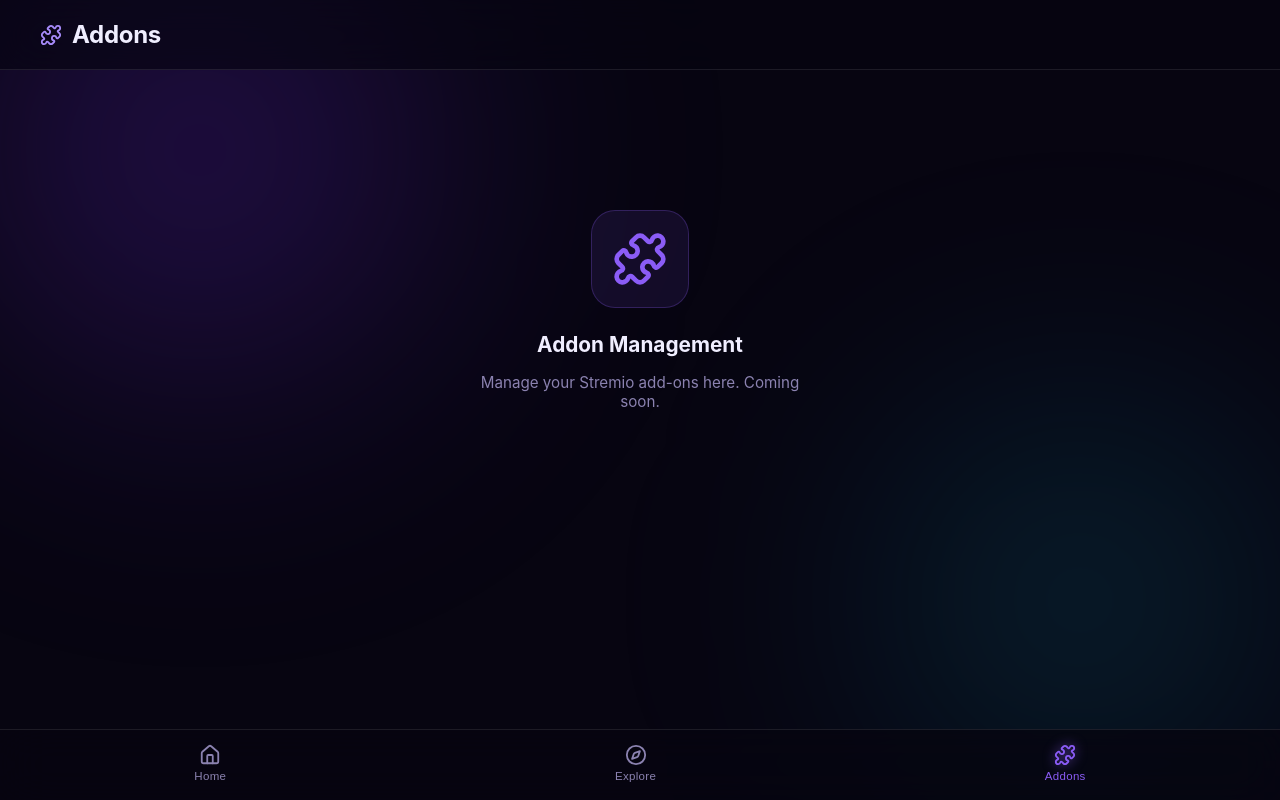
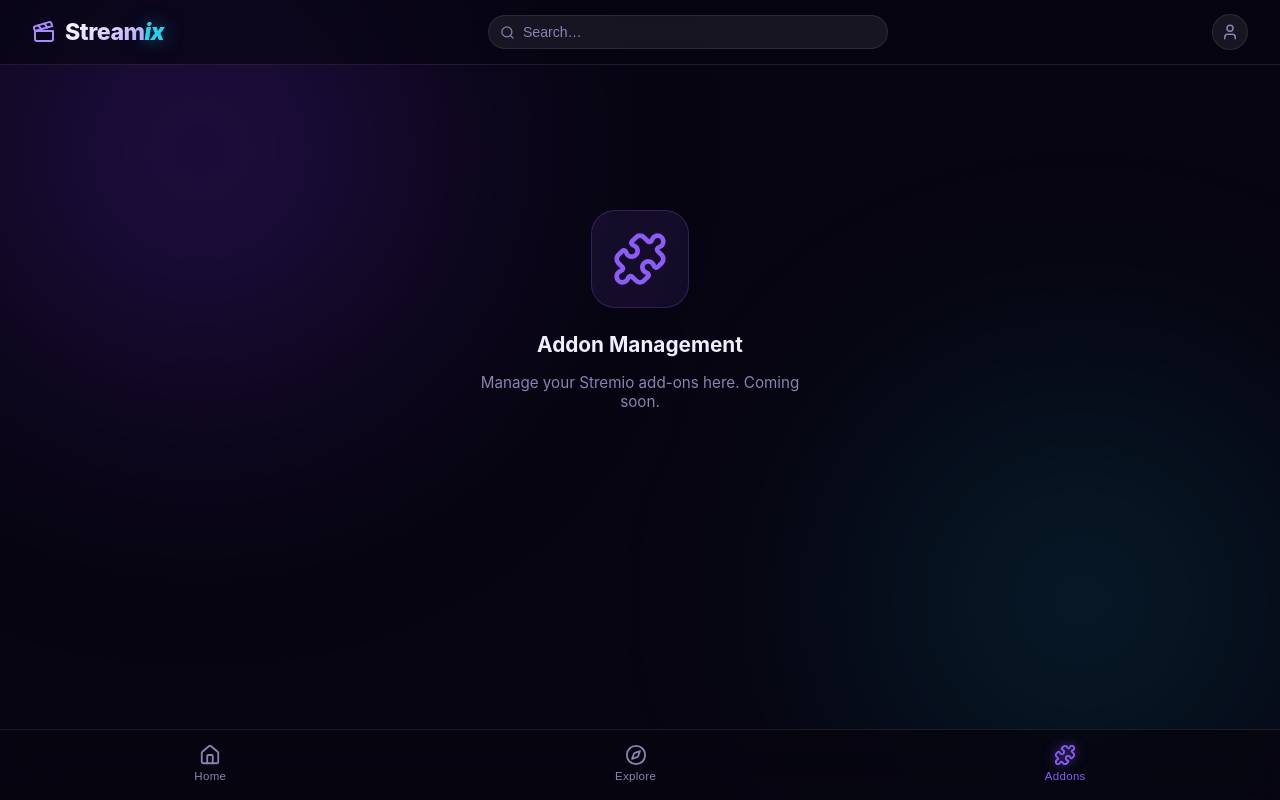
Before and after one commit to firdausyusofs/streamix, a React (Vite) app: page /addons in a window 1280 px wide. Built offline with nearby package versions, Linux system fonts and the light colour scheme.

Commit message:
feat: add header, search input

```diff
--- a/src/App.css
+++ b/src/App.css
@@ -140,7 +140,7 @@
   left: 0;
   width: 100%;
   z-index: 100;
-  padding: 20px 40px;
+  padding: 14px 32px;
   background: rgba(7, 5, 17, 0.65);
   backdrop-filter: blur(20px);
   -webkit-backdrop-filter: blur(20px);
@@ -148,18 +148,52 @@
   box-sizing: border-box;
 }
 
-header h1 {
-  margin: 0;
-  font-size: 1.75rem;
+.app-header {
+  display: grid;
+  grid-template-columns: auto 1fr auto;
+  align-items: center;
+  gap: 20px;
+  max-width: 100%;
+}
+
+/* Left — brand */
+.header-brand {
+  display: flex;
+  align-items: center;
+  gap: 9px;
+  flex-shrink: 0;
+}
+
+.header-brand-name {
+  font-size: 1.45rem;
   font-weight: 800;
   letter-spacing: -0.5px;
-  display: flex;
-  align-items: center;
-  gap: 10px;
   background: linear-gradient(135deg, #ffffff 0%, #e0d7ff 40%, #a78bfa 100%);
   -webkit-background-clip: text;
   -webkit-text-fill-color: transparent;
   background-clip: text;
+}
+
+/* Right — profile */
+.header-profile-btn {
+  flex-shrink: 0;
+  width: 36px;
+  height: 36px;
+  border-radius: 50%;
+  background: rgba(255, 255, 255, 0.07);
+  border: 1px solid var(--surface-border);
+  color: var(--text-secondary);
+  display: flex;
+  align-items: center;
+  justify-content: center;
+  cursor: pointer;
+  transition: background 0.2s ease, color 0.2s ease, border-color 0.2s ease;
+}
+
+.header-profile-btn:hover {
+  background: rgba(139, 92, 246, 0.18);
+  border-color: rgba(139, 92, 246, 0.4);
+  color: var(--text-primary);
 }
 
 .brand-accent {
@@ -1231,24 +1265,6 @@
 }
 
 /* ── Explore Page ─────────────────────────────── */
-.explore-header-inner {
-  display: flex;
-  align-items: center;
-  justify-content: space-between;
-  width: 100%;
-}
-
-.explore-title {
-  margin: 0;
-  font-size: 1.5rem;
-  font-weight: 700;
-  letter-spacing: -0.3px;
-  display: flex;
-  align-items: center;
-  gap: 10px;
-  color: var(--text-primary);
-}
-
 .type-dropdown {
   appearance: none;
   -webkit-appearance: none;
@@ -1367,3 +1383,70 @@
   background: linear-gradient(160deg, rgba(109, 40, 217, 0.12) 0%, rgba(7, 5, 17, 0.8) 100%);
   color: rgba(167, 139, 250, 0.45);
 }
+
+/* ── Header Search ───────────────────────────── */
+.header-search {
+  position: relative;
+  display: flex;
+  align-items: center;
+  width: 100%;
+  max-width: 400px;
+  justify-self: center;
+}
+
+.header-search-icon {
+  position: absolute;
+  left: 12px;
+  color: var(--text-secondary);
+  pointer-events: none;
+  flex-shrink: 0;
+}
+
+.header-search-input {
+  width: 100%;
+  background: rgba(255, 255, 255, 0.07);
+  border: 1px solid var(--surface-border);
+  border-radius: 20px;
+  color: var(--text-primary);
+  font-size: 0.88rem;
+  padding: 8px 36px 8px 34px;
+  outline: none;
+  transition: background 0.2s ease, border-color 0.2s ease, box-shadow 0.2s ease;
+  box-sizing: border-box;
+}
+
+.header-search-input::placeholder {
+  color: var(--text-secondary);
+}
+
+.header-search-input:focus {
+  background: rgba(255, 255, 255, 0.1);
+  border-color: rgba(139, 92, 246, 0.5);
+  box-shadow: 0 0 0 3px rgba(139, 92, 246, 0.12);
+}
+
+.header-search-clear {
+  position: absolute;
+  right: 10px;
+  background: none;
+  border: none;
+  color: var(--text-secondary);
+  cursor: pointer;
+  display: flex;
+  align-items: center;
+  justify-content: center;
+  padding: 2px;
+  border-radius: 50%;
+  transition: color 0.2s ease;
+}
+
+.header-search-clear:hover {
+  color: var(--text-primary);
+}
+
+/* ── Explore toolbar (below header) ─────────── */
+.explore-toolbar {
+  display: flex;
+  align-items: center;
+  margin-bottom: 24px;
+}
--- /dev/null
+++ b/src/components/AppHeader.tsx
@@ -0,0 +1,41 @@
+import { Clapperboard, Search, User, X } from "lucide-react";
+
+interface AppHeaderProps {
+  query?: string;
+  onQueryChange?: (q: string) => void;
+  searchPlaceholder?: string;
+}
+
+export function AppHeader({ query = "", onQueryChange, searchPlaceholder = "Search…" }: AppHeaderProps) {
+  return (
+    <header className="app-header">
+      {/* Left — branding */}
+      <div className="header-brand">
+        <Clapperboard size={24} className="brand-icon" />
+        <span className="header-brand-name">Stream<span className="brand-accent">ix</span></span>
+      </div>
+
+      {/* Center — search */}
+      <div className="header-search">
+        <Search size={15} className="header-search-icon" />
+        <input
+          className="header-search-input"
+          type="text"
+          placeholder={searchPlaceholder}
+          value={query}
+          onChange={e => onQueryChange?.(e.target.value)}
+        />
+        {query && (
+          <button className="header-search-clear" onClick={() => onQueryChange?.("")}>
+            <X size={13} />
+          </button>
+        )}
+      </div>
+
+      {/* Right — profile (placeholder) */}
+      <button className="header-profile-btn" title="Profile">
+        <User size={18} />
+      </button>
+    </header>
+  );
+}
--- a/src/pages/Addons.tsx
+++ b/src/pages/Addons.tsx
@@ -1,13 +1,10 @@
 import { Puzzle } from "lucide-react";
+import { AppHeader } from "../components/AppHeader";
 
 export function Addons() {
   return (
     <div className="page-content">
-      <header className="app-header">
-        <div className="brand-container">
-          <h2 className="page-heading"><Puzzle size={22} className="brand-icon" /> Addons</h2>
-        </div>
-      </header>
+      <AppHeader />
       <div className="addons-placeholder">
         <div className="addons-placeholder-icon">
           <Puzzle size={56} />
--- a/src/pages/Catalog.tsx
+++ b/src/pages/Catalog.tsx
@@ -1,9 +1,10 @@
 import { useCallback, useEffect, useRef, useState } from "react";
 import { MetaItem } from "../types";
 import { MetaCard } from "../components/MetaCard";
+import { AppHeader } from "../components/AppHeader";
 import { fetchHomeCatalogs, HomeCatalog } from "../api/stremio";
 import { useNavigate } from "react-router";
-import { AlertTriangle, Clapperboard, ChevronRight, Flame, Tv } from "lucide-react";
+import { AlertTriangle, ChevronRight, Flame, Tv } from "lucide-react";
 
 const MIN_CARD_WIDTH = 220;
 const GRID_GAP = 24;
@@ -35,6 +36,7 @@
   const [error, setError] = useState<string | null>(null);
   const [moviesGridRef, moviesPerRow] = useCardsPerRow();
   const [seriesGridRef, seriesPerRow] = useCardsPerRow();
+  const [query, setQuery] = useState("");
 
   const loadCatalogs = useCallback(() => {
     setLoading(true);
@@ -74,11 +76,11 @@
 
 return (
     <div className="page-content">
-      <header className="app-header">
-        <div className="brand-container">
-          <h1><Clapperboard size={28} className="brand-icon" /> Stream<span className="brand-accent">ix</span></h1>
-        </div>
-      </header>
+      <AppHeader
+        query={query}
+        onQueryChange={setQuery}
+        searchPlaceholder="Search movies & series…"
+      />
 
       {/* TOP MOVIES SECTION */}
       {catalogs.movies.length > 0 && (
@@ -90,9 +92,12 @@
             </button>
           </div>
           <div className="meta-grid" ref={moviesGridRef}>
-            {catalogs.movies.slice(0, moviesPerRow).map((movie) => (
-              <MetaCard key={movie.id} meta={movie} onClick={handleMovieClick} />
-            ))}
+            {catalogs.movies
+              .filter(m => m.name.toLowerCase().includes(query.toLowerCase()))
+              .slice(0, moviesPerRow)
+              .map((movie) => (
+                <MetaCard key={movie.id} meta={movie} onClick={handleMovieClick} />
+              ))}
           </div>
         </section>
       )}
@@ -107,9 +112,12 @@
             </button>
           </div>
           <div className="meta-grid" ref={seriesGridRef}>
-            {catalogs.series.slice(0, seriesPerRow).map((series) => (
-              <MetaCard key={series.id} meta={series} onClick={handleMovieClick} />
-            ))}
+            {catalogs.series
+              .filter(s => s.name.toLowerCase().includes(query.toLowerCase()))
+              .slice(0, seriesPerRow)
+              .map((series) => (
+                <MetaCard key={series.id} meta={series} onClick={handleMovieClick} />
+              ))}
           </div>
         </section>
       )}
--- a/src/pages/Explore.tsx
+++ b/src/pages/Explore.tsx
@@ -1,9 +1,10 @@
 import { useCallback, useEffect, useRef, useState } from "react";
 import { MetaItem } from "../types";
 import { MetaCard } from "../components/MetaCard";
+import { AppHeader } from "../components/AppHeader";
 import { fetchHomeCatalogs } from "../api/stremio";
 import { useNavigate, useSearchParams } from "react-router";
-import { AlertTriangle, Compass } from "lucide-react";
+import { AlertTriangle } from "lucide-react";
 
 const MIN_CARD_WIDTH = 220;
 const GRID_GAP = 24;
@@ -37,8 +38,10 @@
   const [loading, setLoading] = useState(true);
   const [error, setError] = useState<string | null>(null);
   const [gridRef] = useCardsPerRow();
+  const [query, setQuery] = useState("");
 
-  const items = type === "movie" ? catalogs.movies : catalogs.series;
+  const items = (type === "movie" ? catalogs.movies : catalogs.series)
+    .filter(item => item.name.toLowerCase().includes(query.toLowerCase()));
 
   const loadCatalogs = useCallback(() => {
     setLoading(true);
@@ -78,9 +81,13 @@
 
   return (
     <div className="page-content">
-      <header className="app-header">
-        <div className="explore-header-inner">
-          <h2 className="explore-title"><Compass size={22} className="brand-icon" /> Explore</h2>
+      <AppHeader
+        query={query}
+        onQueryChange={q => { setQuery(q); }}
+        searchPlaceholder="Search movies & series…"
+      />
+
+      <div className="explore-toolbar">
         <select
           className="type-dropdown"
           value={type}
@@ -90,7 +97,6 @@
           <option value="series">Series</option>
         </select>
       </div>
-      </header>
 
       <div className="meta-grid explore-grid" ref={gridRef}>
         {items.map((item) => (
```
Also changed, not shown: 5 other files (tests, documents, lock files or other folders). Lines whose indentation alone changed are shown as unchanged.
